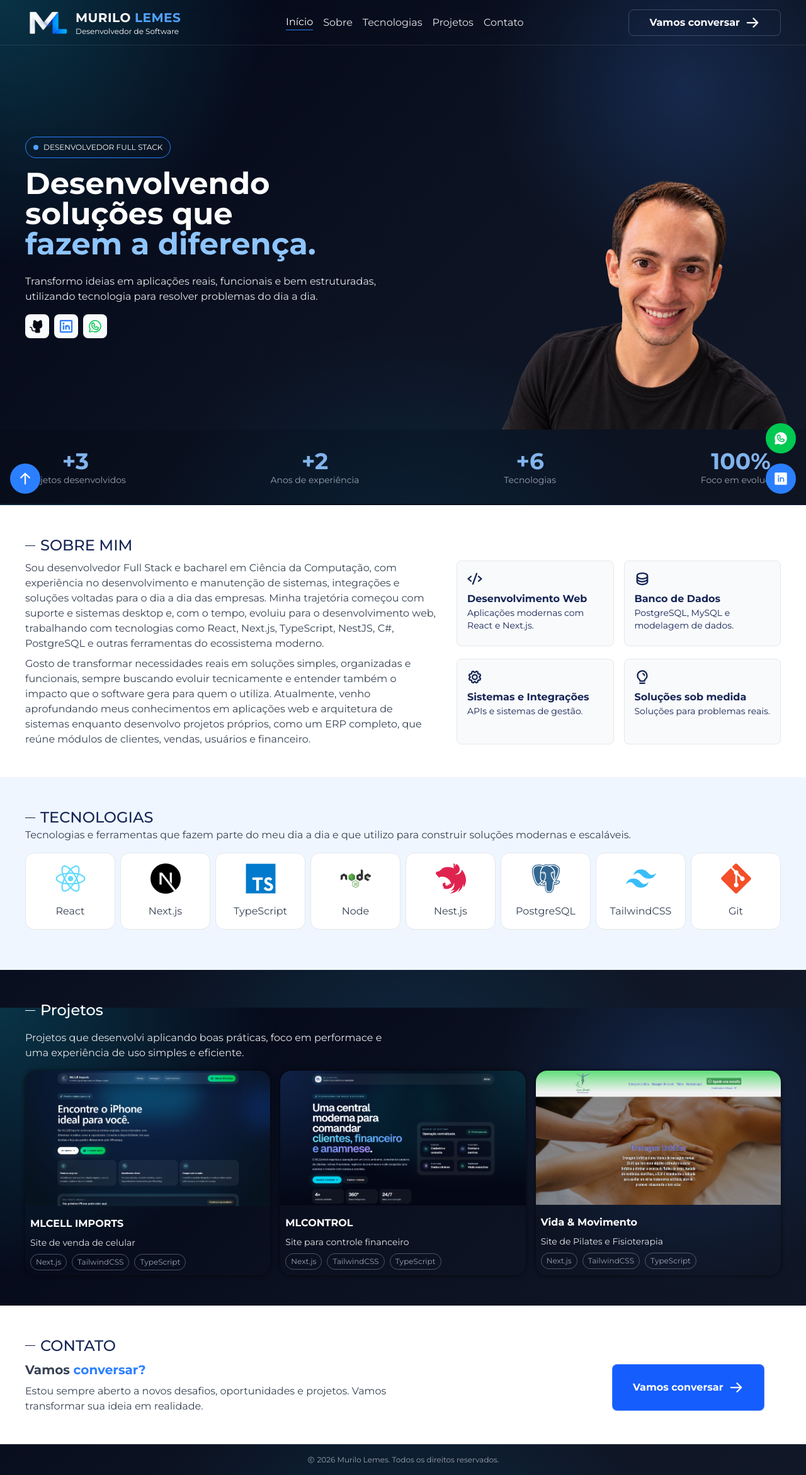
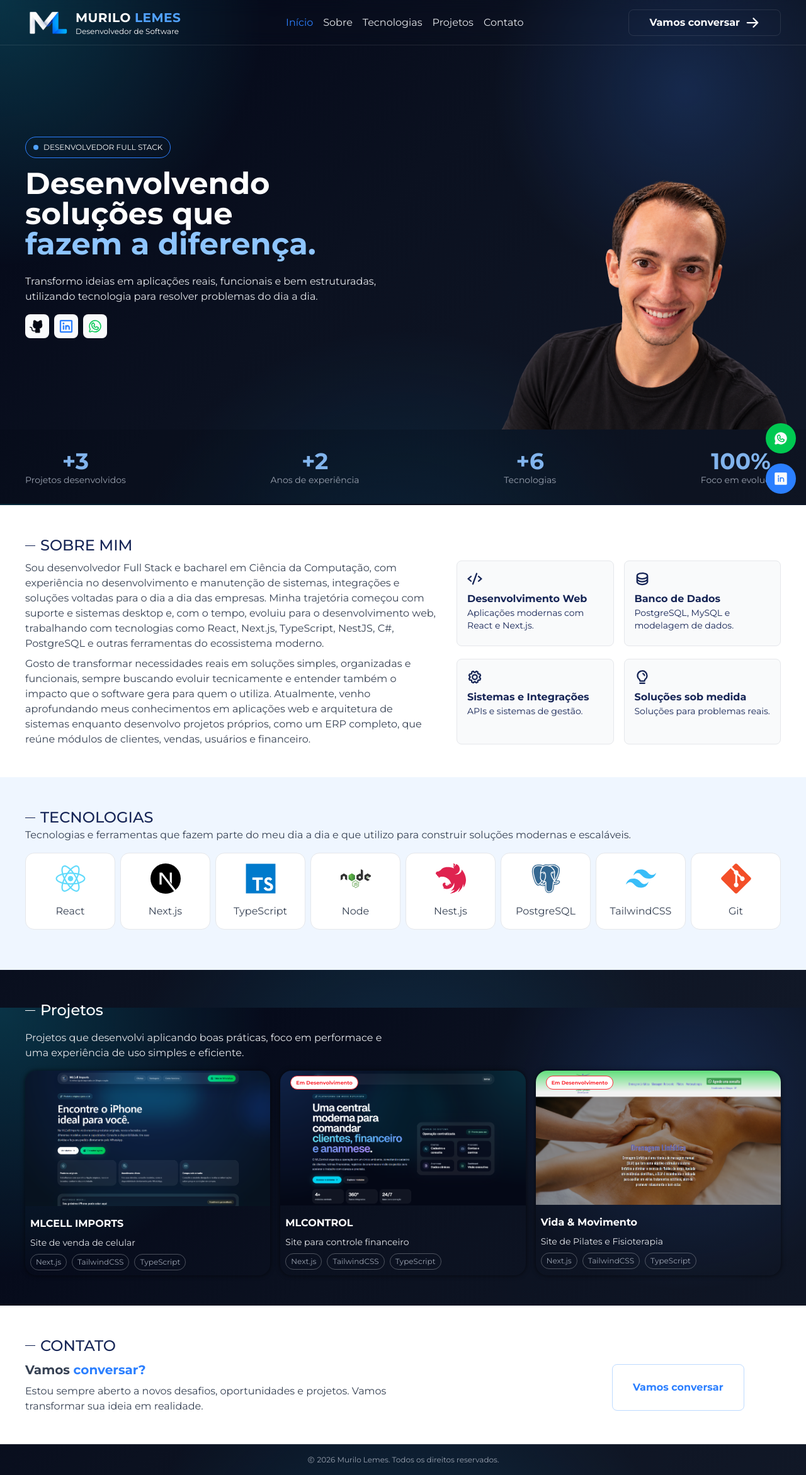
Before and after one commit to murilolemes/mlsite, a Next.js app: page / in a window 1280 px wide. Shown: the whole page at 63% size. Built offline with nearby package versions, Linux system fonts and the light colour scheme.

Commit message:
Ajustes de estilização

```diff
--- a/src/components/header/index.tsx
+++ b/src/components/header/index.tsx
@@ -4,23 +4,61 @@ import { cn } from '@/lib/utils';
 import Image from 'next/image';
 import Link from 'next/link';
 import { usePathname } from 'next/navigation';
+import { useEffect, useRef, useState } from 'react';
 
-import { Separator } from '../ui/separator';
+import { ArrowRightIcon } from '@phosphor-icons/react';
 import { ButtonWhatsApp } from '../whatsapp';
+
+const links = [
+  { href: '#top', label: 'Início' },
+  { href: '#sobre', label: 'Sobre' },
+  { href: '#tecnologias', label: 'Tecnologias' },
+  { href: '#projetos', label: 'Projetos' },
+  { href: '#contato', label: 'Contato' },
+];
 
 export default function Header() {
   const pathName = usePathname();
+  const headerRef = useRef<HTMLElement>(null);
+  const [activeHref, setActiveHref] = useState<string | null>(null);
 
-  const links = [
-    { href: '/', label: 'Início' },
-    { href: '/#sobre', label: 'Sobre' },
-    { href: '/#tecnologias', label: 'Tecnologias' },
-    { href: '/#projetos', label: 'Projetos' },
-    { href: '/#contato', label: 'Contato' },
-  ];
+  useEffect(() => {
+    if (pathName !== '/') {
+      return;
+    }
+
+    const updateActiveLink = () => {
+      const threshold =
+        window.scrollY + (headerRef.current?.offsetHeight ?? 0) + 1;
+      let currentHref = links[0].href;
+
+      for (const { href } of links) {
+        const section = document.querySelector<HTMLElement>(href);
+        if (
+          section &&
+          section.getBoundingClientRect().top + window.scrollY <= threshold
+        ) {
+          currentHref = href;
+        }
+      }
+
+      setActiveHref(currentHref);
+    };
+
+    const animationFrameId = window.requestAnimationFrame(updateActiveLink);
+    window.addEventListener('scroll', updateActiveLink, { passive: true });
+    window.addEventListener('resize', updateActiveLink);
+
+    return () => {
+      window.cancelAnimationFrame(animationFrameId);
+      window.removeEventListener('scroll', updateActiveLink);
+      window.removeEventListener('resize', updateActiveLink);
+    };
+  }, [pathName]);
 
   return (
     <header
+      ref={headerRef}
       className={cn(
         'h-18 w-full border-b-1 border-gray-50/10 transition-all duration-300',
         'bg-background-acrilic/50 backdrop-blur-md backdrop-saturate-100',
@@ -58,23 +96,32 @@ export default function Header() {
         {/* NAV */}
         <nav className={cn('flex items-center gap-4')}>
           {links.map((link) => {
-            const isActive = pathName === link.href;
+            const isActive = pathName === '/' && activeHref === link.href;
 
             return (
               <Link
                 key={link.href}
                 href={link.href}
                 className={`transition-all duration-200 ${
-                  isActive ? 'text-white' : 'text-gray-200'
+                  isActive ? 'text-blue-500' : 'text-gray-200'
                 } flex flex-col items-center justify-center hover:text-blue-500`}
               >
                 {link.label}
-                {isActive && <Separator className={cn('w-1/2 bg-blue-500')} />}
+                {/* {isActive && <Separator className={cn('w-1/2 bg-blue-500')} />} */}
               </Link>
             );
           })}
         </nav>
-        <ButtonWhatsApp bg="bg-transparent" py="py-2" />
+
+        <ButtonWhatsApp
+          bg="bg-transparent"
+          py="py-2"
+          textColor="text-white"
+          borderColor="border-white/10"
+        >
+          Vamos conversar
+          <ArrowRightIcon weight="bold" size={24} />
+        </ButtonWhatsApp>
       </div>
     </header>
   );
--- a/src/components/top/indext.tsx
+++ b/src/components/top/indext.tsx
@@ -3,11 +3,28 @@
 import { cn } from '@/lib/utils';
 import { ArrowUpIcon } from '@phosphor-icons/react';
 import Link from 'next/link';
+import { useEffect, useState } from 'react';
 
 export default function Top() {
+  const [isVisible, setIsVisible] = useState(false);
+
+  useEffect(() => {
+    const updateVisibility = () => setIsVisible(window.scrollY > 0);
+
+    updateVisibility();
+    window.addEventListener('scroll', updateVisibility, { passive: true });
+
+    return () => window.removeEventListener('scroll', updateVisibility);
+  }, []);
+
+  if (!isVisible) {
+    return null;
+  }
+
   return (
     <Link
-      href="/"
+      href="#top"
+      aria-label="Voltar ao topo"
       className={cn(
         'h-12 w-12 rounded-full border-none bg-blue-500 text-gray-50',
         'fixed bottom-4 left-4 flex items-center justify-center',
--- a/src/components/whatsapp/index.tsx
+++ b/src/components/whatsapp/index.tsx
@@ -1,7 +1,7 @@
 'use client';
 
 import { cn } from '@/lib/utils';
-import { ArrowRightIcon, WhatsappLogoIcon } from '@phosphor-icons/react';
+import { WhatsappLogoIcon } from '@phosphor-icons/react';
 import Link from 'next/link';
 
 const message = 'Olá Murilo Lemes, tudo bem?';
@@ -27,11 +27,20 @@ export function FloatingWhatsApp() {
   );
 }
 
-type ButtonWhatsAppProps = {
+type ButtonWhatsAppProps = Readonly<{
+  textColor: string;
+  py: string;
   bg: string;
-  py: string;
-};
-export function ButtonWhatsApp({ bg, py }: ButtonWhatsAppProps) {
+  borderColor: string;
+  children: React.ReactNode;
+}>;
+export function ButtonWhatsApp({
+  textColor,
+  py,
+  bg,
+  borderColor,
+  children,
+}: ButtonWhatsAppProps) {
   return (
     <Link
       href={apiWhats}
@@ -39,13 +48,12 @@ export function ButtonWhatsApp({ bg, py }: ButtonWhatsAppProps) {
       rel="noopener noreferrer"
       aria-label="WhatsApp"
       className={cn(
-        `rounded-md ${bg} px-8 ${py} font-semibold text-white hover:text-blue-500`,
-        'flex items-center gap-2 border-1 border-white/20',
+        `rounded-md ${bg} px-8 ${py} font-semibold ${textColor}`,
+        `${borderColor} flex items-center gap-2 border-1`,
         'transition-all duration-200 hover:border-blue-500',
       )}
     >
-      Vamos conversar
-      <ArrowRightIcon weight="bold" size={24} />
+      {children}
     </Link>
   );
 }
--- a/src/features/home/components/contact.tsx
+++ b/src/features/home/components/contact.tsx
@@ -27,7 +27,14 @@ export function Contact() {
               Vamos transformar sua ideia em realidade.
             </p>
           </div>
-          <ButtonWhatsApp bg="bg-blue-600" py="py-6" />
+          <ButtonWhatsApp
+            textColor="text-blue-500"
+            py="py-6"
+            bg="bg-transparent"
+            borderColor="border-blue-200"
+          >
+            Vamos conversar
+          </ButtonWhatsApp>
         </div>
       </Content>
     </div>
--- a/src/features/home/components/profile.tsx
+++ b/src/features/home/components/profile.tsx
@@ -15,7 +15,7 @@ export function Profile() {
   return (
     <div
       className={cn('flex h-[calc(100vh-190px)] w-full justify-center')}
-      id="/"
+      id="top"
     >
       <Content
         className={cn('relative flex-col justify-center gap-4 px-4 py-2')}
--- a/src/features/home/components/projects.tsx
+++ b/src/features/home/components/projects.tsx
@@ -31,10 +31,22 @@ export function Project() {
               href={project.link}
               target="_blank"
               className={cn(
-                'flex w-105 flex-col gap-2 overflow-hidden rounded-2xl',
-                'shadow-[0_0_6px_1px_rgba(0,0,0,0.5)]',
+                'relative flex w-105 flex-col gap-2 overflow-hidden rounded-2xl',
+                'shadow-[0_0_6px_1px_rgba(0,0,0,0.5)] hover:border-1 hover:border-white/30',
               )}
             >
+              {project.desenv && (
+                <div
+                  className={cn(
+                    'absolute top-2 left-4 flex rounded-xl bg-white px-2',
+                    'border-1 border-red-500 py-1',
+                  )}
+                >
+                  <p className={cn('text-[8px] font-bold text-red-500')}>
+                    Em Desenvolvimento
+                  </p>
+                </div>
+              )}
               <Image
                 src={project.image}
                 width={420}
--- a/src/features/home/constants/project.ts
+++ b/src/features/home/constants/project.ts
@@ -6,6 +6,7 @@ type ProjectProps = {
   description: string;
   tecnology: string[];
   link: string;
+  desenv: boolean;
 };
 
 export const projects: ProjectProps[] = [
@@ -15,6 +16,7 @@ export const projects: ProjectProps[] = [
     description: 'Site de venda de celular',
     tecnology: ['Next.js', 'TailwindCSS', 'TypeScript'],
     link: 'https://mlcellimports.vercel.app/',
+    desenv: false,
   },
   {
     image: '/assets/mlcontrol.png',
@@ -22,6 +24,7 @@ export const projects: ProjectProps[] = [
     description: 'Site para controle financeiro',
     tecnology: ['Next.js', 'TailwindCSS', 'TypeScript'],
     link: 'https://mlcontrol.vercel.app/',
+    desenv: true,
   },
   {
     image: '/assets/fisio.png',
@@ -29,5 +32,6 @@ export const projects: ProjectProps[] = [
     description: 'Site de Pilates e Fisioterapia',
     tecnology: ['Next.js', 'TailwindCSS', 'TypeScript'],
     link: 'https://fisiolaragratao.netlify.app/',
+    desenv: true,
   },
 ];
```
